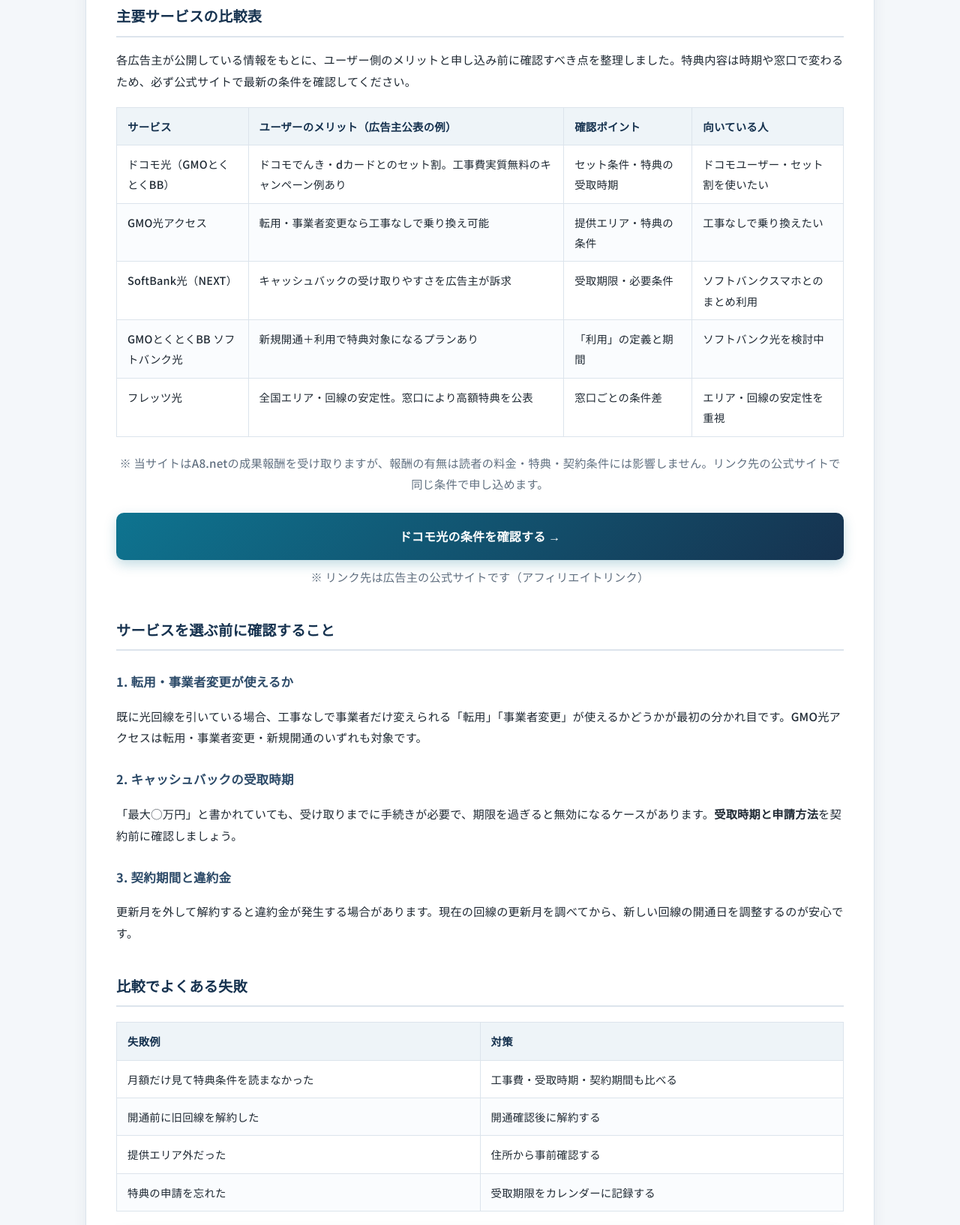
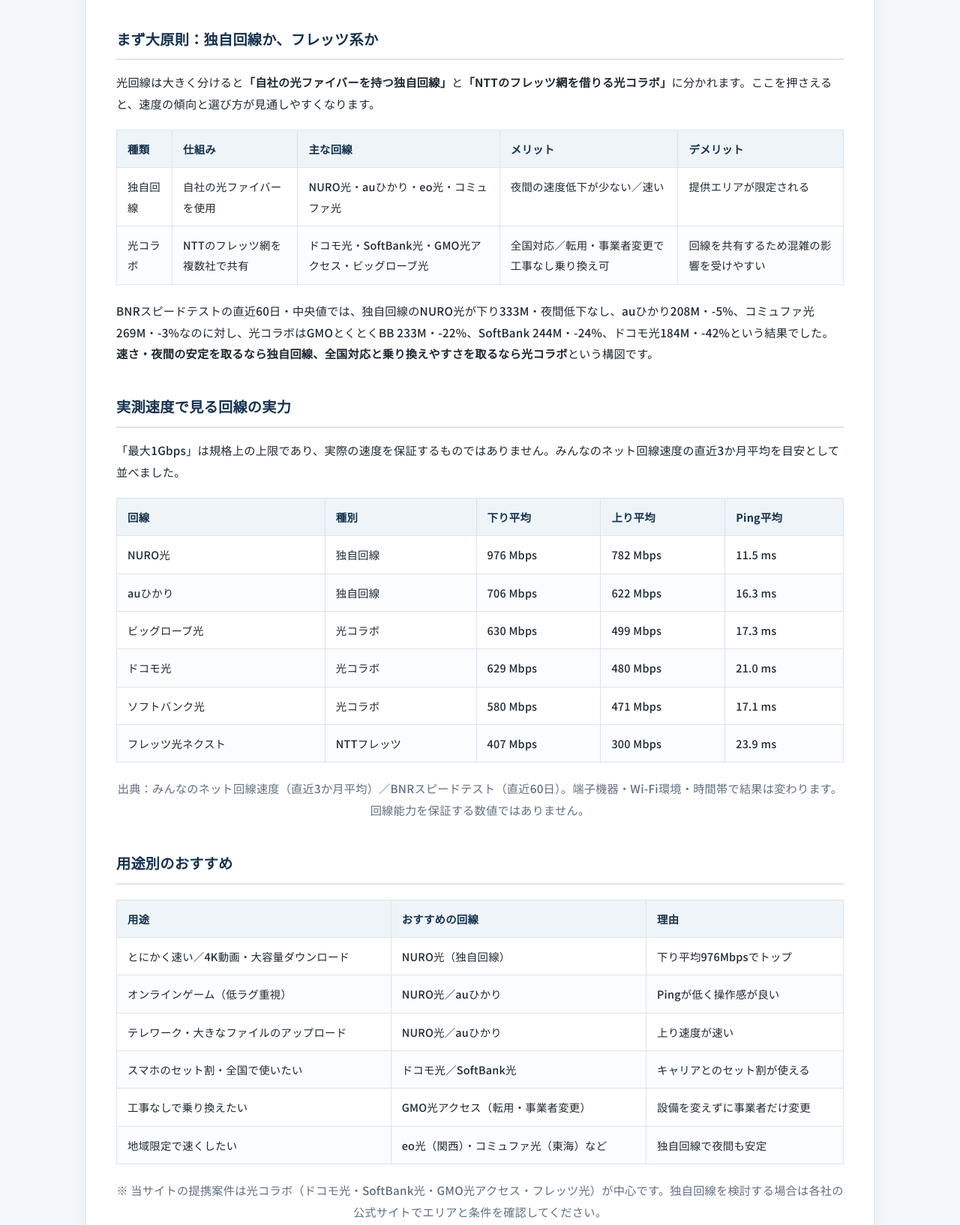
Before and after one commit to Burattom/comparison-guide, a plain HTML site: page articles/gmo-hikari.html in a window 1280 px wide. Shown: the part 1383-3017 px from the top of the page at 75% size. Drawn offline with Linux system fonts and the light colour scheme.

Commit message:
feat: 実測速度・用途別・回線種別の観点を追加

```diff
--- a/articles/gmo-hikari.html
+++ b/articles/gmo-hikari.html
@@ -57,7 +57,7 @@
   <div class="meta">最終更新：2026年11月25日 ｜ カテゴリ：光回線比較</div>
   <img class="article-hero" src="../assets/hikari-hero.jpg" alt="GMOとくとくBBとドコモ光のキャンペーン" width="1200" height="800">
 
-  <div class="lead"><strong>結論：</strong>全国で選ぶなら<strong>ドコモ光・SoftBank光・GMO光アクセス</strong>が候補になります。比較すべきは月額料金だけでなく<strong>工事費・キャッシュバックの受取時期・契約期間</strong>の3点です。</div>
+  <div class="lead"><strong>結論：</strong>速さや夜間の安定を重視するなら<strong>独自回線（NURO光・auひかりなど）</strong>、全国対応と乗り換えやすさを重視するなら<strong>光コラボ（ドコモ光・SoftBank光・GMO光アクセス）</strong>が候補です。まずは<strong>回線種別</strong>を確認し、次に工事費・特典の受取時期・契約期間を比べましょう。</div>
 
   <h2>あなたが得られる3つのメリット</h2>
   <ol>
@@ -67,16 +67,56 @@
   </ol>
   <p>つまり、比較の目的は「どこが安いか」ではなく<strong>「同じ回線を、余計なコストなしで切り替えるにはどうすればいいか」</strong>です。</p>
 
+  <h2>まず大原則：独自回線か、フレッツ系か</h2>
+  <p>光回線は大きく分けると<strong>「自社の光ファイバーを持つ独自回線」</strong>と<strong>「NTTのフレッツ網を借りる光コラボ」</strong>に分かれます。ここを押さえると、速度の傾向と選び方が見通しやすくなります。</p>
+  <table>
+    <thead><tr><th>種類</th><th>仕組み</th><th>主な回線</th><th>メリット</th><th>デメリット</th></tr></thead>
+    <tbody>
+      <tr><td>独自回線</td><td>自社の光ファイバーを使用</td><td>NURO光・auひかり・eo光・コミュファ光</td><td>夜間の速度低下が少ない／速い</td><td>提供エリアが限定される</td></tr>
+      <tr><td>光コラボ</td><td>NTTのフレッツ網を複数社で共有</td><td>ドコモ光・SoftBank光・GMO光アクセス・ビッグローブ光</td><td>全国対応／転用・事業者変更で工事なし乗り換え可</td><td>回線を共有するため混雑の影響を受けやすい</td></tr>
+    </tbody>
+  </table>
+  <p>BNRスピードテストの直近60日・中央値では、独自回線のNURO光が下り333M・夜間低下なし、auひかり208M・-5%、コミュファ光269M・-3%なのに対し、光コラボはGMOとくとくBB 233M・-22%、SoftBank 244M・-24%、ドコモ光184M・-42%という結果でした。<strong>速さ・夜間の安定を取るなら独自回線、全国対応と乗り換えやすさを取るなら光コラボ</strong>という構図です。</p>
+
+  <h2>実測速度で見る回線の実力</h2>
+  <p>「最大1Gbps」は規格上の上限であり、実際の速度を保証するものではありません。みんなのネット回線速度の直近3か月平均を目安として並べました。</p>
+  <table>
+    <thead><tr><th>回線</th><th>種別</th><th>下り平均</th><th>上り平均</th><th>Ping平均</th></tr></thead>
+    <tbody>
+      <tr><td>NURO光</td><td>独自回線</td><td>976 Mbps</td><td>782 Mbps</td><td>11.5 ms</td></tr>
+      <tr><td>auひかり</td><td>独自回線</td><td>706 Mbps</td><td>622 Mbps</td><td>16.3 ms</td></tr>
+      <tr><td>ビッグローブ光</td><td>光コラボ</td><td>630 Mbps</td><td>499 Mbps</td><td>17.3 ms</td></tr>
+      <tr><td>ドコモ光</td><td>光コラボ</td><td>629 Mbps</td><td>480 Mbps</td><td>21.0 ms</td></tr>
+      <tr><td>ソフトバンク光</td><td>光コラボ</td><td>580 Mbps</td><td>471 Mbps</td><td>17.1 ms</td></tr>
+      <tr><td>フレッツ光ネクスト</td><td>NTTフレッツ</td><td>407 Mbps</td><td>300 Mbps</td><td>23.9 ms</td></tr>
+    </tbody>
+  </table>
+  <p class="cta-note">出典：みんなのネット回線速度（直近3か月平均）／BNRスピードテスト（直近60日）。端子機器・Wi-Fi環境・時間帯で結果は変わります。回線能力を保証する数値ではありません。</p>
+
+  <h2>用途別のおすすめ</h2>
+  <table>
+    <thead><tr><th>用途</th><th>おすすめの回線</th><th>理由</th></tr></thead>
+    <tbody>
+      <tr><td>とにかく速い／4K動画・大容量ダウンロード</td><td>NURO光（独自回線）</td><td>下り平均976Mbpsでトップ</td></tr>
+      <tr><td>オンラインゲーム（低ラグ重視）</td><td>NURO光／auひかり</td><td>Pingが低く操作感が良い</td></tr>
+      <tr><td>テレワーク・大きなファイルのアップロード</td><td>NURO光／auひかり</td><td>上り速度が速い</td></tr>
+      <tr><td>スマホのセット割・全国で使いたい</td><td>ドコモ光／SoftBank光</td><td>キャリアとのセット割が使える</td></tr>
+      <tr><td>工事なしで乗り換えたい</td><td>GMO光アクセス（転用・事業者変更）</td><td>設備を変えずに事業者だけ変更</td></tr>
+      <tr><td>地域限定で速くしたい</td><td>eo光（関西）・コミュファ光（東海）など</td><td>独自回線で夜間も安定</td></tr>
+    </tbody>
+  </table>
+  <p class="cta-note">※ 当サイトの提携案件は光コラボ（ドコモ光・SoftBank光・GMO光アクセス・フレッツ光）が中心です。独自回線を検討する場合は各社の公式サイトでエリアと条件を確認してください。</p>
+
   <h2>主要サービスの比較表</h2>
   <p>各広告主が公開している情報をもとに、ユーザー側のメリットと申し込み前に確認すべき点を整理しました。特典内容は時期や窓口で変わるため、必ず公式サイトで最新の条件を確認してください。</p>
   <table>
-    <thead><tr><th>サービス</th><th>ユーザーのメリット（広告主公表の例）</th><th>確認ポイント</th><th>向いている人</th></tr></thead>
+    <thead><tr><th>サービス</th><th>回線種別</th><th>ユーザーのメリット（広告主公表の例）</th><th>確認ポイント</th></tr></thead>
     <tbody>
-      <tr><td>ドコモ光（GMOとくとくBB）</td><td>ドコモでんき・dカードとのセット割。工事費実質無料のキャンペーン例あり</td><td>セット条件・特典の受取時期</td><td>ドコモユーザー・セット割を使いたい</td></tr>
-      <tr><td>GMO光アクセス</td><td>転用・事業者変更なら工事なしで乗り換え可能</td><td>提供エリア・特典の条件</td><td>工事なしで乗り換えたい</td></tr>
-      <tr><td>SoftBank光（NEXT）</td><td>キャッシュバックの受け取りやすさを広告主が訴求</td><td>受取期限・必要条件</td><td>ソフトバンクスマホとのまとめ利用</td></tr>
-      <tr><td>GMOとくとくBB ソフトバンク光</td><td>新規開通＋利用で特典対象になるプランあり</td><td>「利用」の定義と期間</td><td>ソフトバンク光を検討中</td></tr>
-      <tr><td>フレッツ光</td><td>全国エリア・回線の安定性。窓口により高額特典を公表</td><td>窓口ごとの条件差</td><td>エリア・回線の安定性を重視</td></tr>
+      <tr><td>ドコモ光（GMOとくとくBB）</td><td>光コラボ</td><td>ドコモでんき・dカードとのセット割。工事費実質無料のキャンペーン例あり</td><td>セット条件・特典の受取時期</td></tr>
+      <tr><td>GMO光アクセス</td><td>光コラボ</td><td>転用・事業者変更なら工事なしで乗り換え可能</td><td>提供エリア・特典の条件</td></tr>
+      <tr><td>SoftBank光（NEXT）</td><td>光コラボ</td><td>キャッシュバックの受け取りやすさを広告主が訴求</td><td>受取期限・必要条件</td></tr>
+      <tr><td>GMOとくとくBB ソフトバンク光</td><td>光コラボ</td><td>新規開通＋利用で特典対象になるプランあり</td><td>「利用」の定義と期間</td></tr>
+      <tr><td>フレッツ光</td><td>NTTフレッツ</td><td>全国エリア・回線の安定性。窓口により高額特典を公表</td><td>窓口ごとの条件差</td></tr>
     </tbody>
   </table>
   <p class="cta-note">※ 当サイトはA8.netの成果報酬を受け取りますが、報酬の有無は読者の料金・特典・契約条件には影響しません。リンク先の公式サイトで同じ条件で申し込めます。</p>
```
